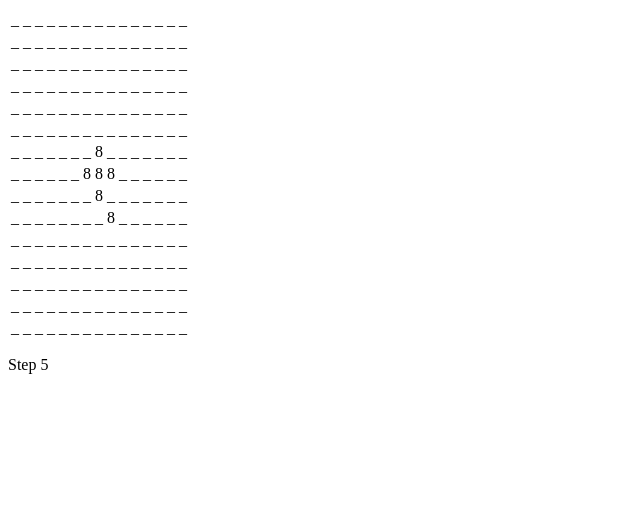
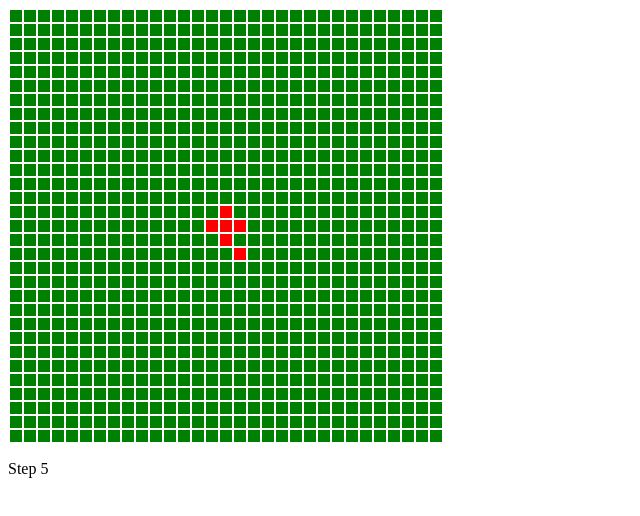
Before and after one commit to vgamula/poisoning, a React app: page / in a window 1280 px wide. Both pictures are taken after a click on the button "Start". Shown: the top 516 px of the page, without its empty margins (0-640 px from the left). Built offline with nearby package versions, Linux system fonts and the light colour scheme.

Commit message:
Changed some logic

```diff
--- a/src/bl/index.js
+++ b/src/bl/index.js
@@ -1,7 +1,7 @@
 const infectedCell = {
   ticks: 0,
   injurence: 4,
-  infected: true
+  infected: true,
 }
 
 function range(n) {
@@ -38,6 +38,7 @@ export function generateCells(n) {
       return {
         ...infectedCell,
         injurence: infected ? 4 : 0,
+        canBeInfected: !infected,
         infected,
       };
     });
@@ -57,7 +58,7 @@ export function gameStep(data) {
             console.log('Direction vector is not valid, trying to generate new one more time.')
           }
           let target = data[i + directionVector.i][j + directionVector.j];
-          if (target.ticks <= 6) {
+          if (target.ticks <= 6 && target.canBeInfected) {
             data[i + directionVector.i][j + directionVector.j] = {
               ...infectedCell
             };
@@ -70,6 +71,7 @@ export function gameStep(data) {
         if (!cell.injurence) {
           cell.infected = false;
           cell.ticks = 0;
+          cell.canBeInfected = random(1, 4) === 1;
         }
       }
     }
--- a/src/components/Game.js
+++ b/src/components/Game.js
@@ -3,7 +3,18 @@ import {gameStep} from 'bl';
 
 class Cell extends Component {
   render() {
-    return <td>{this.props.data.infected ? 8 : '_'}</td>
+    const isInfected = this.props.data.infected;
+    const isHealing = this.props.data.infected && this.props.data.ticks > 6;
+    let style = {
+      backgroundColor: 'green',
+    };
+    if (isInfected) {
+      style.backgroundColor = 'red';
+    }
+    if (isHealing) {
+      style.backgroundColor = 'blue';
+    }
+    return <td width='10' height='10' style={style}></td>
   }
 }
 
--- a/src/components/GameInitializer.js
+++ b/src/components/GameInitializer.js
@@ -19,7 +19,7 @@ export default class extends Component {
   render() {
     return (
       <div>
-        <input ref='n' type='number' defaultValue={15} />
+        <input ref='n' type='number' defaultValue={31} />
         <button onClick={this.initializeGame}>
           Start
         </button>
```
